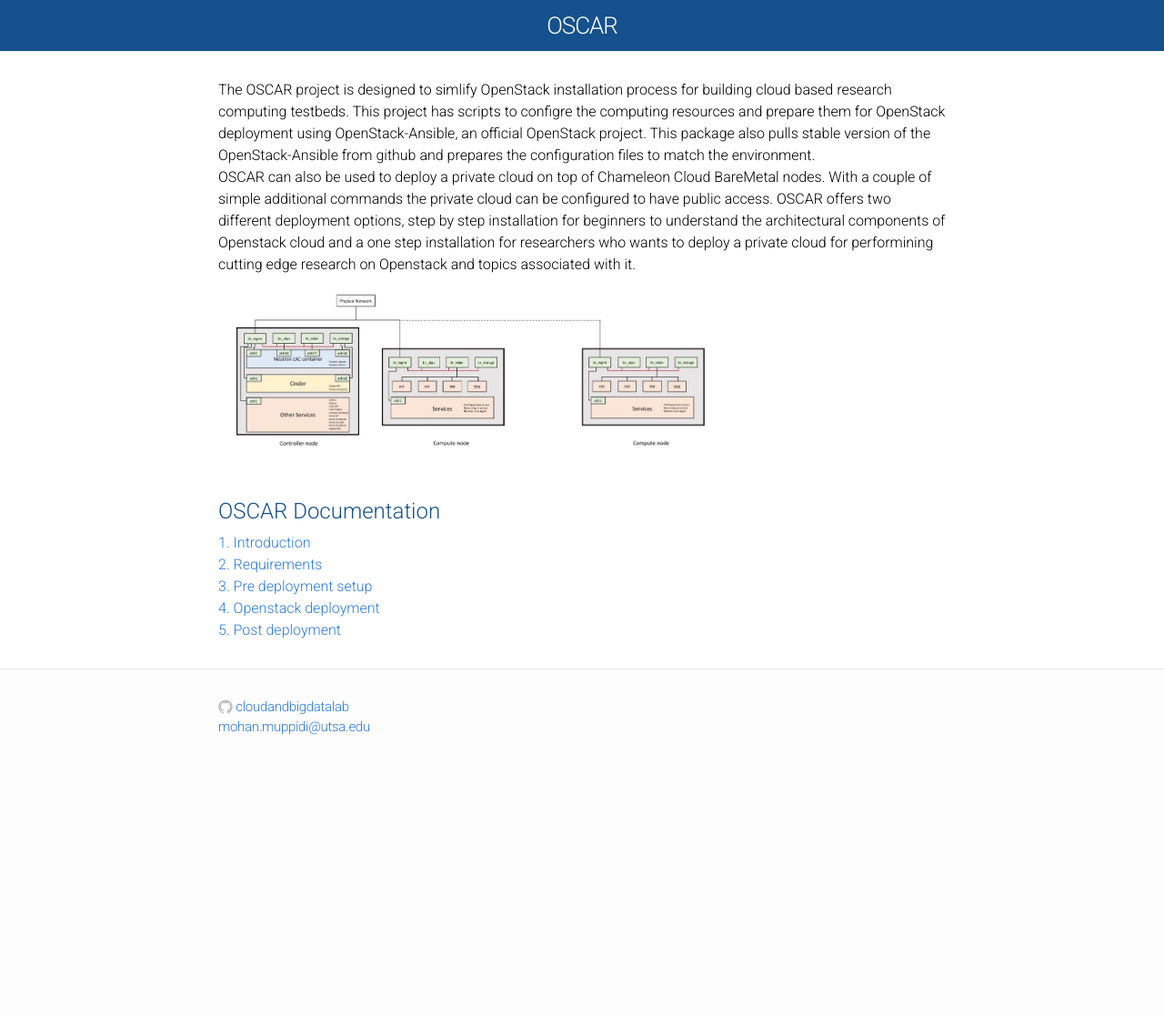
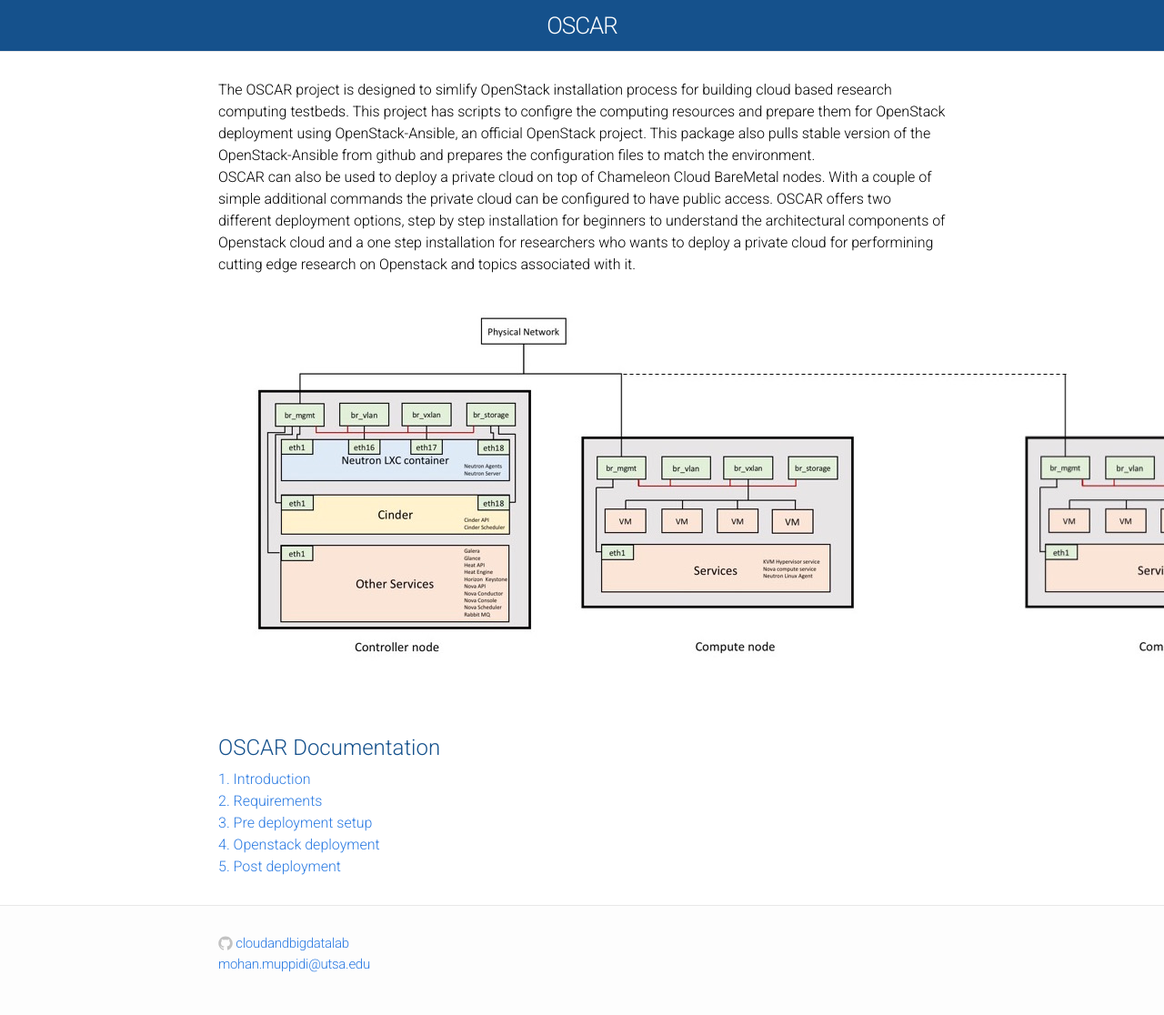
Before and after one commit to cloudandbigdatalab/OSCAR, a Jekyll site: the page built from index.html, in a window 1280 px wide. Shown: the whole page at 91% size. Built offline with Jekyll 4.4.1, drawn with Linux system fonts in a browser that asks for light colours; Markdown is read by kramdown in place of the engine named in the settings; before the commit the page ends 900 px from its top, so only the background shows below that.

Commit message:
Update index.html

```diff
--- a/index.html
+++ b/index.html
@@ -13,7 +13,7 @@
 </div>
 
 <div>
-      <img src="https://github.com/cloudandbigdatalab/OSCAR/blob/gh-pages/assets/figures/Slide7.jpg?raw=True" width="70%">
+      <img src="https://github.com/cloudandbigdatalab/OSCAR/blob/gh-pages/assets/figures/Slide7.jpg?raw=True" >
       <!--<img src="https://github.com/cloudandbigdatalab/OSCAR/blob/gh-pages/assets/figures/Slide7.jpg?raw=True" width="100%">-->
 </div>
 
```
